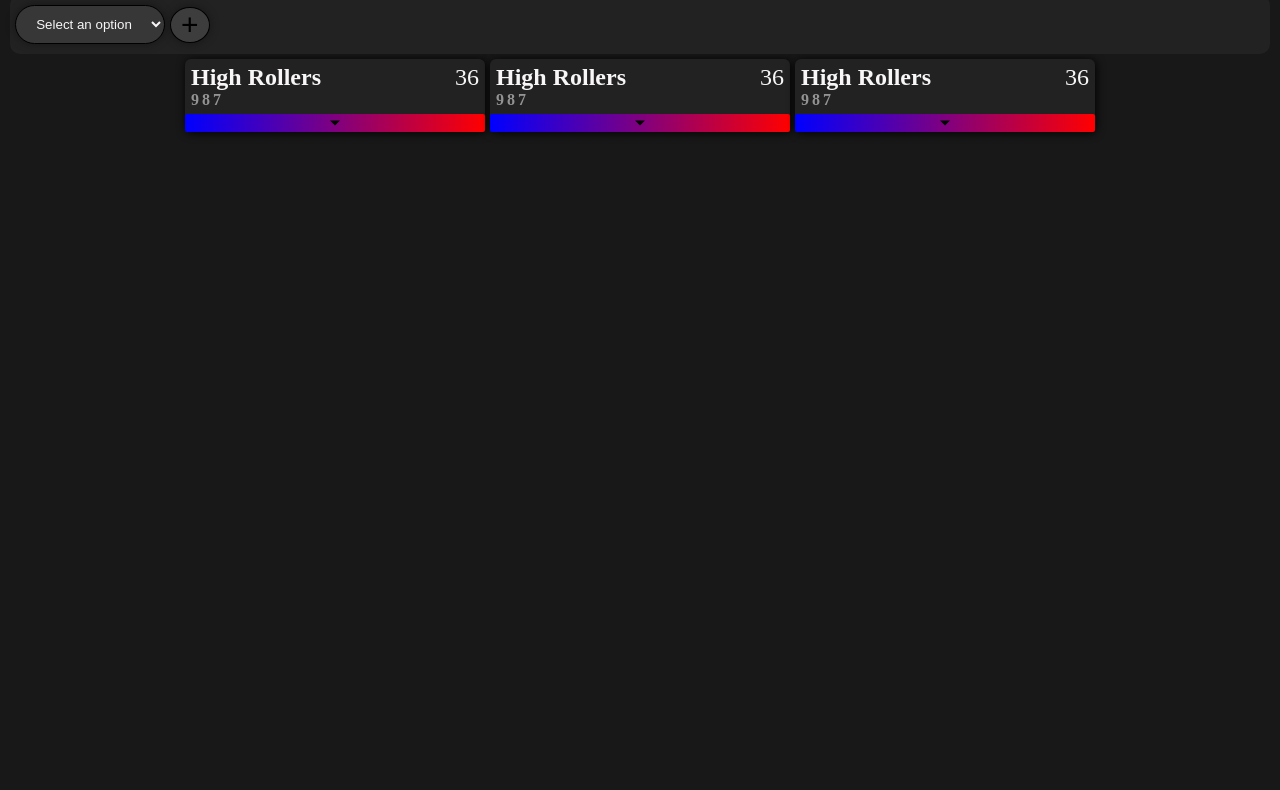
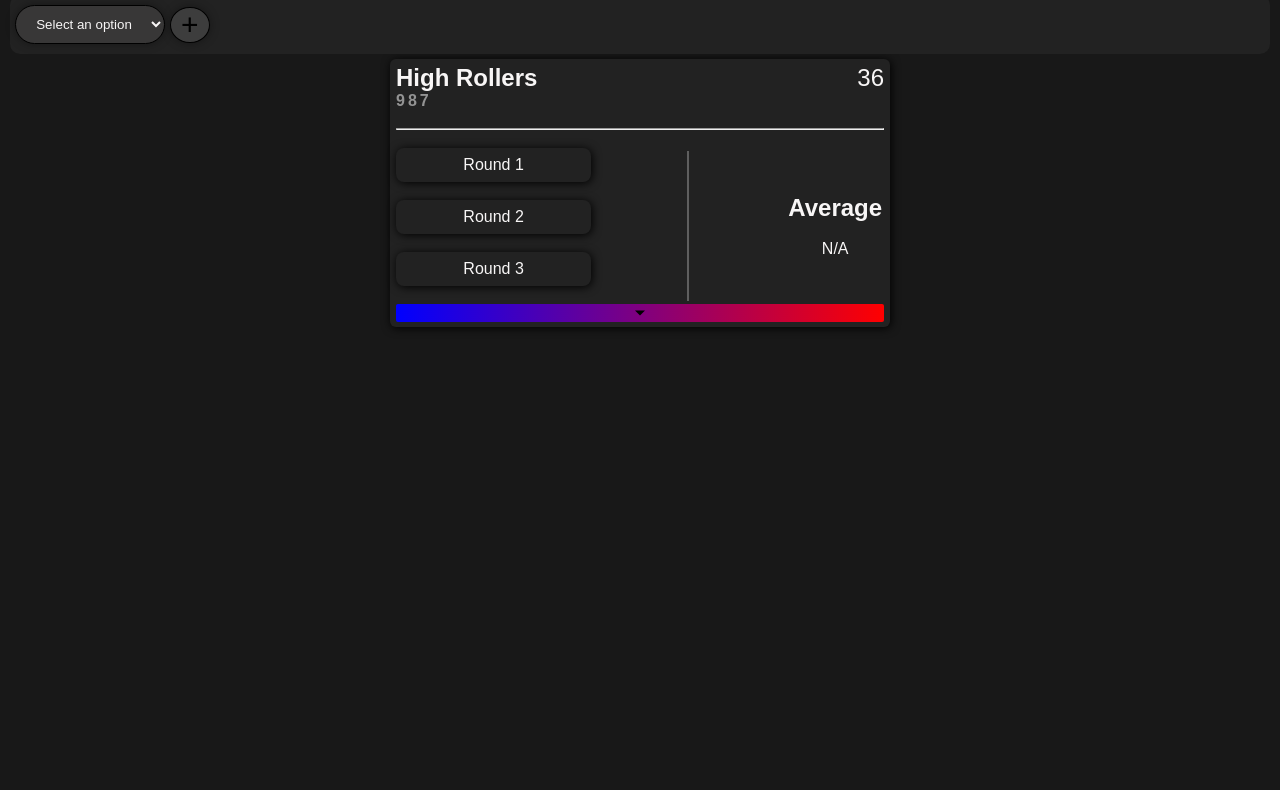
Before and after one commit to Theodore-Allen/FRC-Stats, a website: page index.html in a window 1280 px wide. Shown: the part 97-887 px from the top of the page. Drawn offline with Linux system fonts and the light colour scheme.

Commit message:
ubuntu font, designed placeholder container, cleaned up html

```diff
--- a/index.html
+++ b/index.html
@@ -5,6 +5,7 @@
     <meta name="viewport" content="width=device-width, initial-scale=1.0" />
     <title>Frc Sorter</title>
     <script src="/script.js" defer></script>
+    <link href="https://fonts.googleapis.com/css2?family=Roboto:wght@400;700&display=swap" rel="stylesheet">
     <link rel="stylesheet" href="styles.css" />
   </head>
   <body>
@@ -13,7 +14,7 @@
       <h3>Sorter</h3>
     </header>
 
-    <div class="var-container">
+    <div class="var-container"> <!--dropdown navbar-->
       <div class="dropdown-container" id="dropdown-container">
         <div style="display: none">
           <select class="dropdown" id="dropdown">
@@ -27,7 +28,7 @@
       <button id="addDrop">+</button>
     </div>
 
-    <div id="team-container" class="team-container">
+    <div id="team-container" class="team-container"> <!--team containers-->
       <div class="team-obj-container">
         <div class="sep">
           <div>
@@ -36,46 +37,23 @@
               <span class="score">36</span>
             </div>
             <span class="number">987</span>
+            <br><hr><br>
+            <div class="container">
+              <div class="cont-rounds"> <!--left side-->
+                <div class="container-container" alsign>Round 1</div><br>
+                <div class="container-container" alsign>Round 2</div><br>
+                <div class="container-container" alsign>Round 3</div><br>
               </div>
+              <hr class="vertical-hr"> <!--right side-->
+              <div class="cont-stats">
+                <h2 style="bold">Average</h2>
+                <br>
                 <!-- hiddon opj -->
+                <p>N/A</p> <!--temporary-->
                 <div class="extras">
                   <div class="rounds"></div>
                   <div class="avg"></div>
                 </div>
-        </div>
-        <div class="moreBtn"><img src="/darrow.svg" width="10px" alt="" /></div>
-      </div>
-      <div class="team-obj-container">
-        <div class="sep">
-          <div>
-            <div class="top">
-              <span class="name">High Rollers</span>
-              <span class="score">36</span>
-            </div>
-            <span class="number">987</span>
-          </div>
-          <!-- hiddon opj -->
-          <div class="extras">
-            <div class="rounds"></div>
-            <div class="avg"></div>
-          </div>
-        </div>
-        <div class="moreBtn"><img src="/darrow.svg" width="10px" alt="" /></div>
-      </div>
-      <div class="team-obj-container">
-        <div class="sep">
-          <div>
-            <div class="top">
-              <span class="name">High Rollers</span>
-              <span class="score">36</span>
-            </div>
-            <span class="number">987</span>
-          </div>
-          <!-- hiddon opj -->
-          <div class="extras">
-            <div class="rounds"></div>
-            <div class="avg">
-              <span></span>
               </div>
             </div>
         </div>
--- a/styles.css
+++ b/styles.css
@@ -5,13 +5,18 @@
   --textColor: rgb(248, 246, 246);
   --action: #383737;
 }
+
 * {
   margin: 0;
   padding: 0;
+
+  font-family: 'Ubuntu', sans-serif;
 }
+
 body {
   background-color: var(--bgColor);
 }
+
 header {
   border-radius: 5px;
 
@@ -21,9 +26,11 @@ header {
   text-align: center;
   margin-bottom: 10px;
 }
+
 header h3 {
   margin-top: -10px;
 }
+
 .var-container {
   display: flex;
   align-items: center;
@@ -34,6 +41,7 @@ header h3 {
   padding: 10px 5px;
   border-radius: 10px;
 }
+
 #addDrop {
   text-align: center;
   padding: 0px 10px;
@@ -45,9 +53,11 @@ header h3 {
   box-shadow: 0 0 10px rgba(0, 0, 0, 0.37);
   transition: ease-in-out all 0.3s;
 }
+
 #addDrop:hover {
   background-color: var(--action);
 }
+
 .var-container select {
   text-align: center;
   width: 100%;
@@ -58,17 +68,21 @@ header h3 {
   color: var(--textColor);
   box-shadow: 0 0 10px rgba(0, 0, 0, 0.37);
 }
+
 #team-container {
   height: 100vh;
 }
+
 .dropdown-container {
   display: flex;
   padding-right: 5px;
   gap: 10px;
 }
+
 .dropdown-container div {
   max-width: 150px;
 }
+
 .team-container {
   padding: 5px;
 
@@ -78,19 +92,22 @@ header h3 {
   gap: 5px;
   row-gap: 1px;
 }
+
 .team-obj-container {
   margin: 0;
   color: var(--textColor);
   border-radius: 6px;
   box-shadow: 1px 1px 10px black;
-  width: 300px;
+  width: 500px;
   height: fit-content;
   background-color: var(--secondary);
 }
+
 .team-obj-container .name {
   font-size: 1.5rem;
   font-weight: bold;
 }
+
 .team-obj-container .number {
   font-size: 1rem;
   font-weight: bold;
@@ -98,23 +115,68 @@ header h3 {
   color: rgba(255, 255, 255, 0.514);
   letter-spacing: 3px;
 }
+
 .team-obj-container .score {
   font-size: 1.5rem;
   margin-left: auto;
 }
+
 .team-container .top {
   display: flex;
 }
+
 .team-container .moreBtn {
   color: black;
   background: linear-gradient(to right, blue, red);
   border-radius: 2px;
   text-align: center;
 }
+
 .team-container .sep {
   padding: 5px 6px;
 }
+
 .team-container .extras {
   display: flex;
 }
-.team-container .extras
+
+.vertical-hr {
+  border: none;
+  border-left: 2px solid #5f5f5f;
+  height: 150px;
+  width: 1px;
+  margin: 0 20px;
+}
+
+.container {
+  display: flex;
+  align-items: center;
+  justify-content: space-between;
+  width: 100%;
+}
+
+.cont-rounds {
+  width: 40%;
+  display: flex;
+  flex-direction: column;
+}
+
+.cont-stats {
+  width: 20%;
+  display: flex;
+  flex-direction: column;
+  justify-content: center;
+  text-align: center;
+}
+
+.container-container {
+  display: flex;
+  align-items: center;
+  justify-content: center;
+  padding: 8px;
+  color: var(--textColor);
+  border-radius: 8px;
+  box-shadow: 1px 1px 10px black;
+  height: fit-content;
+  background-color: var(--secondary);
+}
```
Lines whose indentation alone changed are shown as unchanged.
